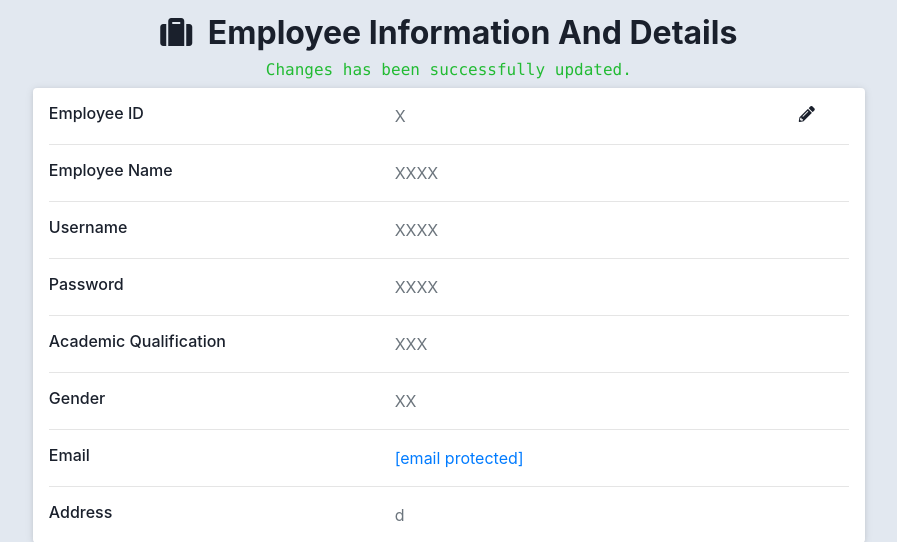
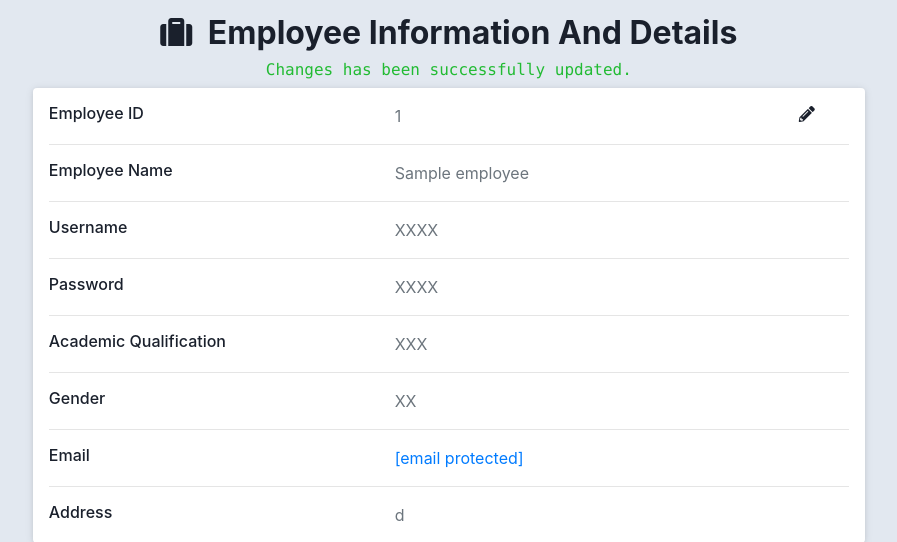
Before and after one commit to hakidon/NetProg330-CRUD, a Flask app: template templates/view.html in a window 1280 px wide. Shown: the part 162-704 px from the top of the page, without its empty margins (172-1069 px from the left). Run offline with Flask 2, Linux system fonts and the light colour scheme; the template is opened without the code that fills it: most values are stand-ins (such as "Sample title", 1, 10 or a date in 2020); some libraries are stand-ins or nearby versions.

Commit message:
25 Jan 2023, 2:28 pm

```diff
--- a/templates/view.html
+++ b/templates/view.html
@@ -28,7 +28,7 @@ Employee Information And Details</h2>
 <h6 class="mb-0">Employee ID</h6>
 </div>
 <div class="col-sm-5 text-secondary">
-X
+{{ employee['employee id'] }}
 </div>
 <a href="#editEmployeeModal" class="edit" data-toggle="modal">
   <button class="edit-btn">
@@ -41,7 +41,7 @@ X
   <h6 class="mb-0">Employee Name</h6>
   </div>
   <div class="col-sm-5 text-secondary">
-  XXXX
+    {{ employee_data['employee name'] }}
   </div>
 
   </div>
```
